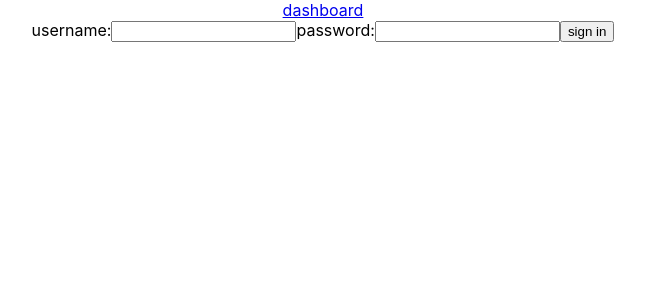
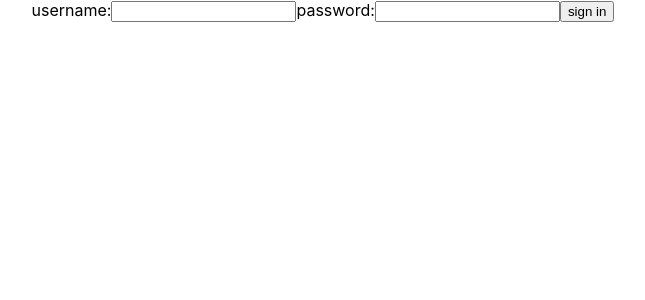
Before and after one commit to pongpwner/blog, a React (Create React App) app: page / in a window 1280 px wide. Shown: the top 300 px of the page, without its empty margins (317-962 px from the left). Built offline with nearby package versions, Linux system fonts and the light colour scheme.

Commit message:
redirect to dashboard after login

```diff
--- a/src/components/post/post.tsx
+++ b/src/components/post/post.tsx
@@ -1,4 +1,3 @@
-import { link } from "fs";
 import React from "react";
 import { Link } from "react-router-dom";
 interface IPostProps {
--- a/src/components/signInForm/signInForm.tsx
+++ b/src/components/signInForm/signInForm.tsx
@@ -1,9 +1,11 @@
 import "./signInForm.scss";
 import React, { useState } from "react";
+import { useNavigate } from "react-router-dom";
 interface signInFormProps {
   setJWT: Function;
 }
 const SignInForm = ({ setJWT }: signInFormProps) => {
+  const navigate = useNavigate();
   const [username, setUsername] = useState("");
   const [password, setPassword] = useState("");
 
@@ -30,7 +32,9 @@ const SignInForm = ({ setJWT }: signInFormProps) => {
     let data = await response.json();
     console.log(data);
     setJWT(data.token);
-    //save token to local storage
+    if (data.token) {
+      navigate("/dashboard");
+    }
   }
 
   return (
--- a/src/pages/signIn/signIn.tsx
+++ b/src/pages/signIn/signIn.tsx
@@ -7,7 +7,6 @@ interface signInProps {
 const SignIn = ({ setJWT }: signInProps) => {
   return (
     <div className="sign-in-page">
-      <Link to={"/dashboard"}>dashboard</Link>
       <SignInForm setJWT={setJWT}></SignInForm>
     </div>
   );
```
